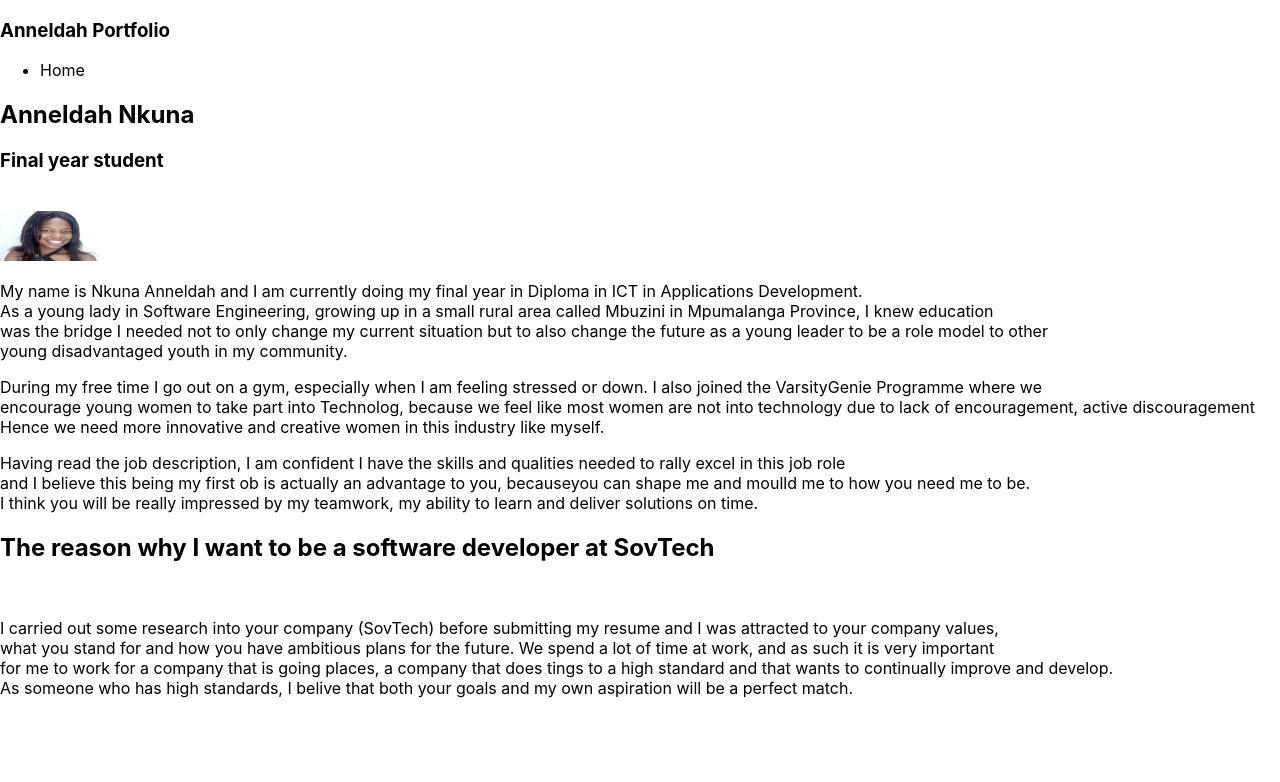
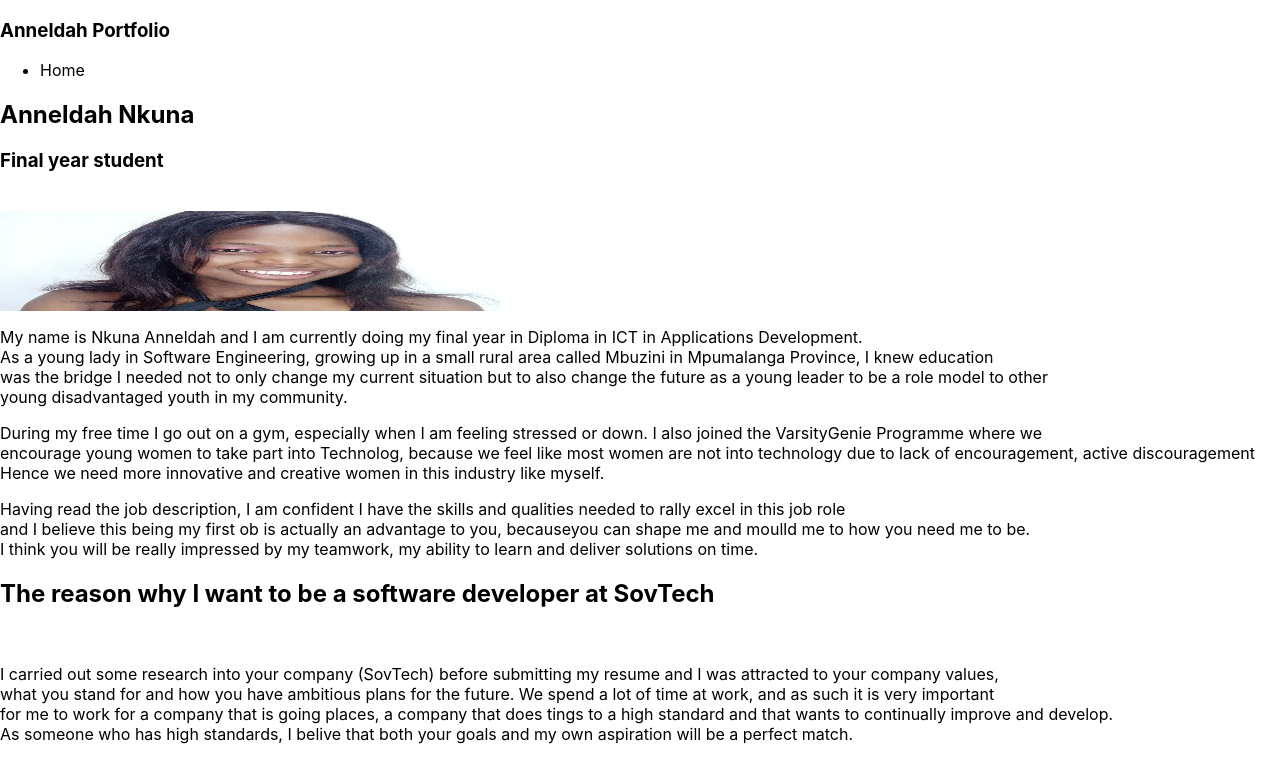
Before and after one commit to Anneldah/my-project, a Next.js app: page / in a window 1280 px wide. Shown: the top 782 px of the page. Built offline with nearby package versions, Linux system fonts and the light colour scheme.

Commit message:
edited the height and width of the image

```diff
--- a/pages/index.js
+++ b/pages/index.js
@@ -28,8 +28,8 @@ export default function Home() {
             <div>
             <img src="../ProfilePic.jpg"
                 alt="/"
-                width='100'
-                height='50'/>
+                width='500'
+                height='100' align="center"/>
                 </div>
             <p>My name is Nkuna Anneldah and I am currently doing my final year in Diploma in ICT in Applications Development.<br/>
             As a young lady in Software Engineering, growing up in a small rural area called Mbuzini in Mpumalanga Province, I knew education<br/>
```
